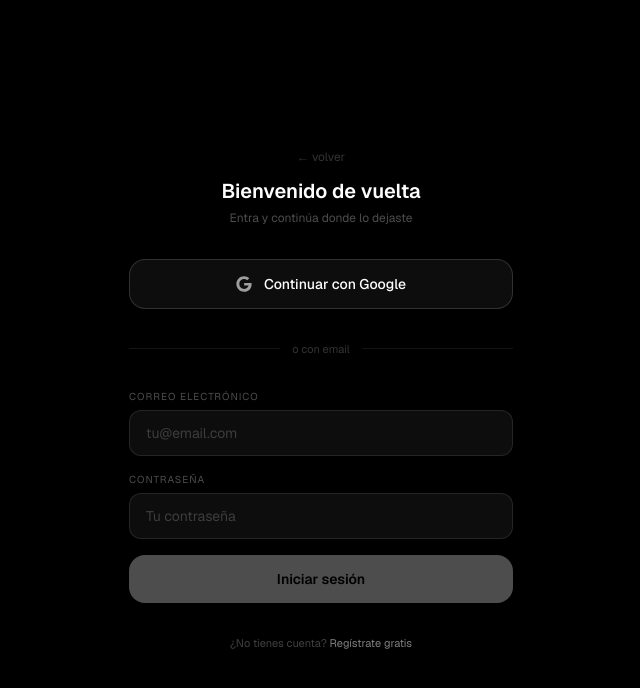
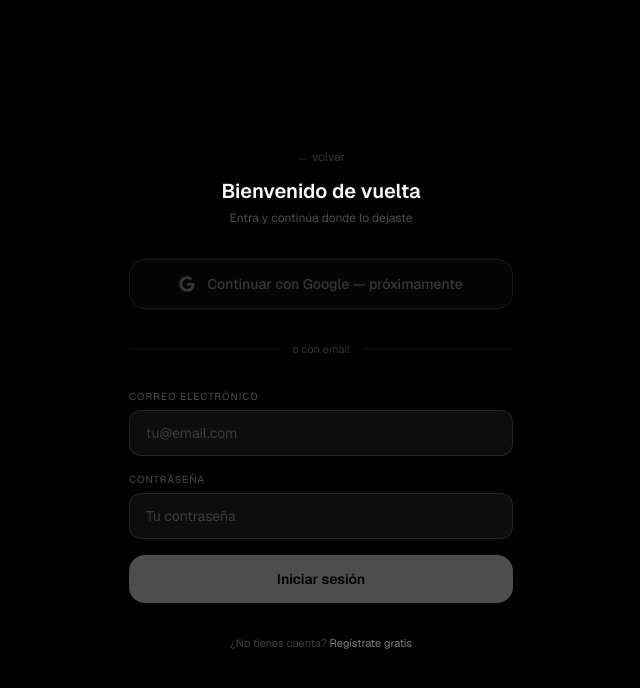
Before and after one commit to ycabreraaquino-oss/orquestador-mini, a Next.js app in the folder frontend/: page /login in a window 1280 px wide. Shown: the top 688 px of the page, without its empty margins (319-959 px from the left). Built offline with nearby package versions, Linux system fonts and the light colour scheme; no server answers.

Commit message:
Desactiva Google OAuth temporalmente hasta configurar Google Cloud

```diff
--- a/frontend/app/login/page.tsx
+++ b/frontend/app/login/page.tsx
@@ -47,15 +47,14 @@ export default function LoginPage() {
           <p className="text-[12px] text-white/30">Entra y continúa donde lo dejaste</p>
         </div>
 
-        {/* Google */}
+        {/* Google — próximamente */}
         <button
           type="button"
-          onClick={entrarConGoogle}
-          disabled={cargando}
-          className="w-full py-3.5 rounded-2xl border border-white/15 bg-white/5 hover:bg-white/10 text-white text-sm font-medium flex items-center justify-center gap-3 transition-all"
+          disabled
+          className="w-full py-3.5 rounded-2xl border border-white/8 bg-white/[0.02] text-white/20 text-sm font-medium flex items-center justify-center gap-3 cursor-not-allowed"
         >
-          <FaGoogle size={16} className="text-white/60" />
-          Continuar con Google
+          <FaGoogle size={16} className="text-white/20" />
+          Continuar con Google — próximamente
         </button>
 
         {/* Divisor */}
--- a/frontend/app/registro/page.tsx
+++ b/frontend/app/registro/page.tsx
@@ -48,15 +48,14 @@ export default function RegistroPage() {
           <p className="text-[12px] text-white/30">Accede a todas tus apps desde un solo lugar</p>
         </div>
 
-        {/* Google */}
+        {/* Google — próximamente */}
         <button
           type="button"
-          onClick={entrarConGoogle}
-          disabled={cargando}
-          className="w-full py-3.5 rounded-2xl border border-white/15 bg-white/5 hover:bg-white/10 text-white text-sm font-medium flex items-center justify-center gap-3 transition-all"
+          disabled
+          className="w-full py-3.5 rounded-2xl border border-white/8 bg-white/[0.02] text-white/20 text-sm font-medium flex items-center justify-center gap-3 cursor-not-allowed"
         >
-          <FaGoogle size={16} className="text-white/60" />
-          Continuar con Google
+          <FaGoogle size={16} className="text-white/20" />
+          Continuar con Google — próximamente
         </button>
 
         {/* Divisor */}
```
